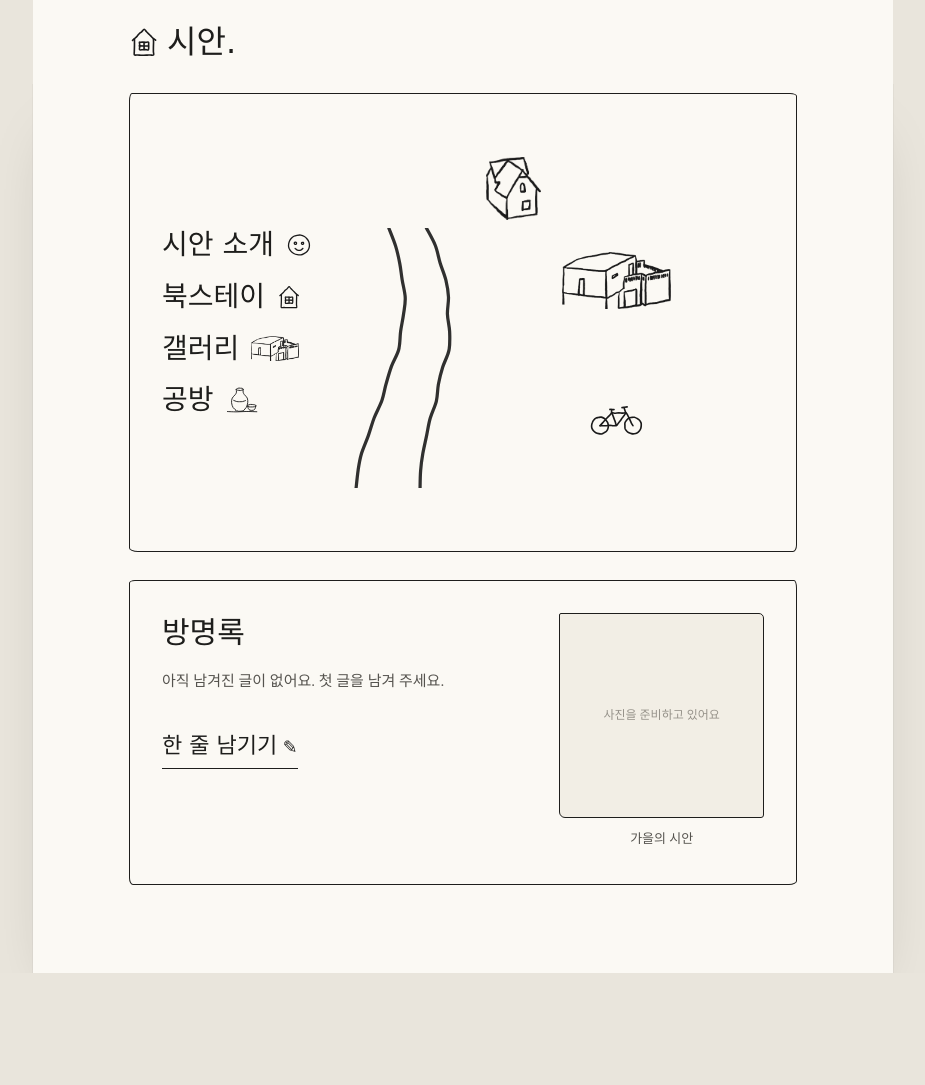
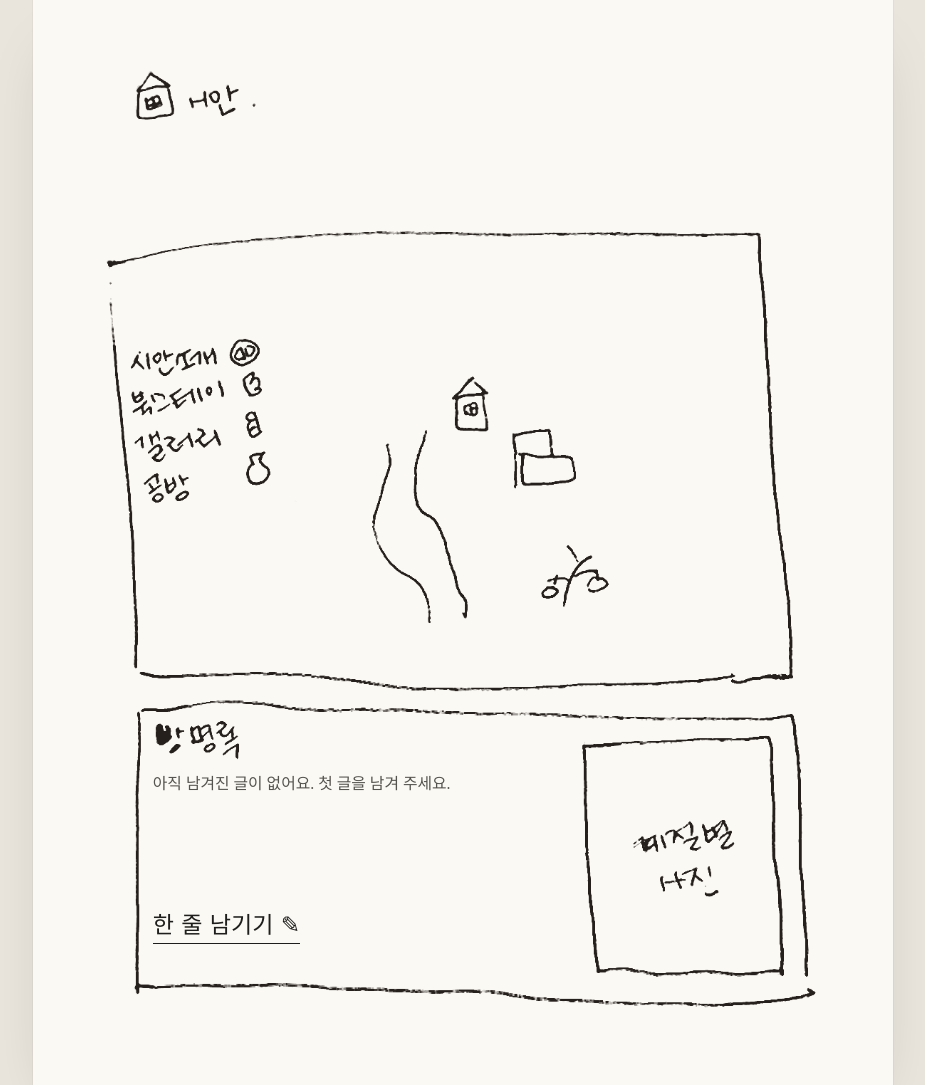
Before and after one commit to poripong85-coder/cyan, a plain HTML site: page index.html in a window 1280 px wide. Shown: the whole page, without its empty margins (177-1102 px from the left). Before the commit the page ends 973 px from the top, so only its background shows below. Drawn offline with Linux system fonts and the light colour scheme; a web font is replaced by a local one.

Commit message:
Use the hand-drawn sketch itself as the home page
- Extract the pen lines from the sketch photo onto a transparent image
- Overlay invisible links on the menu words, house, gallery and bicycle
- Place guestbook entries and the 'leave a note' link inside the drawn
  guestbook box; a seasonal photo fills the drawn square when set
- Remove the redrawn home artwork

Co-Authored-By: Claude Opus 5.5 <noreply@anthropic.com>
Claude-Session: https://claude.ai/code/session_01HTH2RNbxxvRCAm6F95nQgq

```diff
--- a/assets/css/style.css
+++ b/assets/css/style.css
@@ -54,6 +54,7 @@ p{ margin:0; }
 ul,ol,dl,dd{ margin:0; padding:0; list-style:none; }
 button, input, textarea{ font-family:inherit; }
 
+.sr{ position:absolute; width:1px; height:1px; overflow:hidden; clip:rect(0 0 0 0); white-space:nowrap; }
 .skip{ position:absolute; left:-9999px; top:0; z-index:300; background:var(--ink); color:var(--paper); padding:10px 16px; font-size:14px; }
 .skip:focus{ left:12px; top:12px; }
 ::selection{ background:#D9E2F1; }
@@ -147,85 +148,50 @@ button, input, textarea{ font-family:inherit; }
 @keyframes ink{ from{ opacity:0; filter:blur(3px); } to{ opacity:1; filter:none; } }
 @keyframes rise{ from{ opacity:0; transform:translateY(10px); } to{ opacity:1; transform:none; } }
 
-/* ── 홈 (스케치 그대로: 로고 · 큰 틀 · 방명록) ─────────────── */
+/* ── 홈: 손그림 그대로 (assets/img/book/home-sketch.png) ──────── */
 
-.home .head-chapter, .home .head-side{ visibility:hidden; }
-.home .site-head{ background:var(--paper); backdrop-filter:none; -webkit-backdrop-filter:none; position:relative; }
-.home .head-in{ height:84px; }
-.home .head-title img{ width:30px; }
-.home .head-title span{ font-size:32px; }
-.home-main{ padding:8px var(--pad) clamp(48px,8vw,88px); }
+.home .site-head{ display:none; }
+.home-main{ padding:clamp(28px,6vw,64px) clamp(14px,5vw,56px) clamp(40px,7vw,72px); }
 
-.home-frame{
-  display:grid; grid-template-columns:minmax(150px,30%) minmax(0,1fr);
-  aspect-ratio:16/11;
-  border:1.5px solid var(--ink); border-radius:3px 7px 4px 9px / 8px 3px 7px 4px;
-  padding:clamp(18px,3vw,32px);
-  animation:rise 1s var(--ease) both;
+.sketch{ position:relative; max-width:720px; margin:0 auto; container-type:inline-size; animation:ink 1.2s var(--ease) both; }
+.sketch-img{ width:100%; height:auto; }
+
+/* 누를 수 있는 자리 (그림 위에 투명하게) */
+.spot{ position:absolute; display:block; border-radius:10px; transition:background .25s; }
+.spot--line:hover, .spot--line:focus-visible{ background:linear-gradient(transparent 62%, rgba(43,77,143,.18) 62% 88%, transparent 88%); }
+.spot--pic span{
+  position:absolute; left:50%; top:100%; transform:translate(-50%,-2px);
+  font-family:var(--pen); font-size:max(15px,2.6cqw); line-height:1; white-space:nowrap; color:var(--blue);
+  opacity:0; transition:opacity .25s, transform .3s var(--ease); pointer-events:none;
 }
-.home-menu{ display:flex; flex-direction:column; justify-content:center; gap:clamp(10px,2vw,18px); }
-.home-menu a{ display:flex; align-items:center; gap:12px; width:fit-content; transition:color .2s, transform .3s var(--ease); }
-.home-menu span{ font-family:var(--pen); font-size:clamp(22px,2.8vw,28px); line-height:1.2; }
-.home-menu img{ height:26px; width:auto; max-width:48px; object-fit:contain; }
-.home-menu a:hover{ color:var(--blue); transform:translateX(4px); }
+.spot--pic:hover, .spot--pic:focus-visible{ background:rgba(43,77,143,.07); }
+.spot--pic:hover span, .spot--pic:focus-visible span{ opacity:1; transform:translate(-50%,4px); }
+.spot:focus-visible{ outline:1.5px dashed var(--blue); outline-offset:2px; }
 
-.village{ position:relative; }
-.village-river{ position:absolute; left:2%; top:26%; height:66%; width:auto; opacity:.9; }
-.village-spot{ position:absolute; display:flex; flex-direction:column; align-items:center; }
-.village-spot img{ width:100%; height:auto; transition:transform .4s var(--ease); }
-.village-spot span{
-  margin-top:6px; font-family:var(--pen); font-size:18px; line-height:1; white-space:nowrap; color:var(--blue);
-  opacity:0; transform:translateY(-4px); transition:opacity .3s, transform .3s var(--ease);
+/* 방명록 칸 */
+.sketch-guest{ position:absolute; display:flex; flex-direction:column; justify-content:space-between; overflow:hidden; padding-top:1cqw; }
+.sketch-guest .guest-list{ overflow:hidden; }
+.sketch-guest .guest-list li + li{ margin-top:1.4cqw; padding-top:1.4cqw; border-top:1px dashed var(--rule); }
+.sketch-guest .guest-text{ font-size:max(11px,2.3cqw); line-height:1.6; display:-webkit-box; -webkit-line-clamp:2; -webkit-box-orient:vertical; overflow:hidden; }
+.sketch-guest .guest-by{ font-size:max(10px,1.7cqw); color:var(--ink-3); }
+.sketch-guest .guest-empty{ font-size:max(11px,2.2cqw); color:var(--ink-2); }
+.guest-open{
+  align-self:flex-start; border:0; background:none; padding:0 0 2px; cursor:pointer;
+  font-family:var(--pen); font-size:max(14px,3.2cqw); line-height:1.3; color:var(--ink); border-bottom:1px solid var(--ink);
+  transition:color .2s, border-color .2s;
 }
-.village-spot:hover img, .village-spot:focus-visible img{ transform:translateY(-5px) rotate(-2deg); }
-.village-spot:hover span, .village-spot:focus-visible span{ opacity:1; transform:none; }
-.village-house{ left:34%; top:8%; width:13%; }
-.village-gallery{ left:52%; top:32%; width:26%; }
-.village-bike{ left:58%; top:70%; width:14%; }
+.guest-open:hover{ color:var(--blue); border-bottom-color:var(--blue); }
+.guest-form{ display:grid; gap:18px; margin-top:16px; }
+.guest-form .btn{ justify-self:start; }
+.guest-thanks{ font-size:15px; color:var(--ink-2); margin-top:12px; }
 
-.home-guest{
-  display:grid; grid-template-columns:minmax(0,1fr) 34%; gap:clamp(18px,3vw,32px); align-items:start;
-  margin-top:clamp(18px,3vw,28px);
-  border:1.5px solid var(--ink); border-radius:6px 3px 8px 4px / 3px 8px 4px 7px;
-  padding:clamp(18px,3vw,32px);
-  animation:rise 1s var(--ease) .15s both;
-}
-.guest-title{ font-size:30px; margin-bottom:14px; }
-.guest-list li{ padding:12px 0; border-bottom:1px solid var(--rule-2); }
-.guest-list li:first-child{ padding-top:0; }
-.guest-text{ font-size:15.5px; line-height:1.8; }
-.guest-by{ font-size:12.5px; color:var(--ink-3); }
-.guest-empty{ font-size:15px; color:var(--ink-2); border-bottom:0 !important; }
-.guest-write{ margin-top:16px; }
-.guest-write summary{
-  display:inline-block; cursor:pointer; list-style:none;
-  font-family:var(--pen); font-size:22px; border-bottom:1px solid var(--ink);
-}
-.guest-write summary::-webkit-details-marker{ display:none; }
-.guest-write summary::after{ content:" ✎"; font-size:.8em; }
-.guest-write[open] summary{ margin-bottom:16px; }
-.guest-write form{ display:grid; gap:16px; max-width:28em; }
-.guest-write .btn{ justify-self:start; min-height:40px; padding:0 22px; font-size:14px; }
-.guest-thanks{ font-size:15px; color:var(--ink-2); }
-
-.season{ margin:0; }
-.season-photo{
-  position:relative; aspect-ratio:1/1; overflow:hidden;
-  border:1.5px solid var(--ink); border-radius:2px 5px 3px 6px;
-  display:grid; place-items:center; text-align:center; background:var(--tint);
-}
-.season-photo img{ position:absolute; inset:0; width:100%; height:100%; object-fit:cover; }
-.season-photo span{ font-family:var(--pen); font-size:26px; line-height:1.3; }
-.season-photo small{ display:block; font-family:var(--serif); font-size:12px; color:var(--ink-3); }
-.season figcaption{ margin-top:8px; text-align:center; font-size:13px; color:var(--ink-2); }
-
-@media (max-width:700px){
-  .home-frame{ grid-template-columns:1fr; aspect-ratio:auto; gap:18px; }
-  .home-menu{ display:grid; grid-template-columns:1fr 1fr; gap:12px 16px; }
-  .village{ aspect-ratio:4/3; }
-  .village-spot span{ opacity:1; transform:none; font-size:15px; }
-  .home-guest{ grid-template-columns:1fr; }
-  .season{ max-width:300px; width:100%; justify-self:center; }
+/* 계절별 사진 칸 */
+.sketch-season{ position:absolute; margin:0; overflow:hidden; }
+.sketch-season.has-photo{ background:var(--paper); }
+.sketch-season img{ width:100%; height:100%; object-fit:cover; }
+.sketch-season figcaption{
+  position:absolute; left:0; right:0; bottom:0; padding:4px 8px;
+  background:rgba(251,249,244,.85); text-align:center; font-family:var(--pen); font-size:max(14px,2.4cqw);
 }
 
 /* 소개된 곳 */
--- a/assets/js/home.js
+++ b/assets/js/home.js
@@ -1,18 +1,20 @@
-/* CYAN — 홈: 방명록 · 계절 사진 (data.js 에서 자동) */
+/* CYAN — 홈 (손그림 위): 방명록 · 계절 사진 (data.js 에서 자동) */
 (function () {
   'use strict';
 
   var C = window.CYAN, u = C.util, d = C.data;
   var $ = function (id) { return document.getElementById(id); };
 
-  /* 방명록 ------------------------------------------------------- */
+  /* 방명록: 그린 네모 안에 최근 글 세 개 ----------------------- */
   var list = d.guestbook || [];
-  $('guestList').innerHTML = list.length ? list.slice(0, 6).map(function (g) {
-    return '<li>' +
-      '<p class="guest-text">' + u.esc(g.text) + '</p>' +
-      '<p class="guest-by">' + u.esc(g.name) + (g.date ? ' · ' + u.dateLabel(g.date, false) : '') + '</p>' +
-    '</li>';
+  $('guestList').innerHTML = list.length ? list.slice(0, 3).map(function (g) {
+    return '<li><p class="guest-text">' + u.esc(g.text) + '</p>' +
+      '<p class="guest-by">— ' + u.esc(g.name) + (g.date ? ', ' + u.dateLabel(g.date, false) : '') + '</p></li>';
   }).join('') : '<li class="guest-empty">아직 남겨진 글이 없어요. 첫 글을 남겨 주세요.</li>';
+
+  /* 남기기 (대화상자) */
+  var modal = u.dialog($('guestModal'));
+  $('guestOpen').addEventListener('click', function () { modal.open(); $('gName').focus(); });
 
   var form = $('guestForm');
   form.addEventListener('submit', function (e) {
@@ -37,12 +39,13 @@
     });
   });
 
-  /* 계절 사진 ---------------------------------------------------- */
+  /* 계절별 사진: 사진이 있으면 그린 네모를 채움 (없으면 손글씨 그대로) */
   var m = new Date().getMonth() + 1;
   var key = m >= 3 && m <= 5 ? 'spring' : m >= 6 && m <= 8 ? 'summer' : m >= 9 && m <= 11 ? 'autumn' : 'winter';
   var s = (d.seasons || {})[key] || {};
-  $('seasonCaption').textContent = s.caption || '';
-  $('seasonPhoto').innerHTML = s.image
-    ? '<img src="' + u.esc(s.image) + '" alt="' + u.esc(s.caption || '') + '">'
-    : '<span><small>사진을 준비하고 있어요</small></span>';
+  if (s.image) {
+    $('season').innerHTML = '<img src="' + u.esc(s.image) + '" alt="' + u.esc(s.caption || '') + '">' +
+      (s.caption ? '<figcaption>' + u.esc(s.caption) + '</figcaption>' : '');
+    $('season').classList.add('has-photo');
+  }
 })();
--- a/index.html
+++ b/index.html
@@ -56,57 +56,53 @@
 
 <main id="main" class="home-main">
 
-<!-- ───────────────────────── 큰 틀: 메뉴 + 마을 그림 ───────────────────────── -->
-<section class="home-frame" aria-label="시안 둘러보기">
-  <nav class="home-menu" aria-label="주요 메뉴">
-    <a href="about.html"><span>시안 소개</span><img src="assets/img/book/icon-about.svg" alt=""></a>
-    <a href="stay.html"><span>북스테이</span><img src="assets/img/book/logo-house.svg" alt=""></a>
-    <a href="gallery.html"><span>갤러리</span><img src="assets/img/book/icon-gallery.png" alt=""></a>
-    <a href="workshop.html"><span>공방</span><img src="assets/img/book/icon-workshop.svg" alt=""></a>
+<!-- 홈은 손그림 그대로: assets/img/book/home-sketch.png 위에 누를 수 있는 자리만 얹었습니다.
+     그림을 바꾸면 아래 style 의 left/top/width/height (그림 기준 %) 를 맞춰 주세요. -->
+<div class="sketch">
+  <img class="sketch-img" src="assets/img/book/home-sketch.png" width="1011" height="1333"
+       alt="손으로 그린 시안 홈 화면: 왼쪽 위 집 그림과 '시안.' 글씨, 큰 네모 안 왼쪽에 시안 소개 · 북스테이 · 갤러리 · 공방 메뉴와 작은 그림, 오른쪽에 강과 집과 갤러리 건물과 자전거, 아래 네모에 방명록과 계절별 사진 칸">
+
+  <h1 class="sr">시안 — 예술적으로 쉬다.</h1>
+
+  <a class="spot" style="left:3.96%;top:0.60%;width:17.80%;height:5.25%" href="index.html" aria-label="시안 처음"></a>
+
+  <nav aria-label="주요 메뉴">
+    <a class="spot spot--line" style="left:3.46%;top:28.73%;width:19.29%;height:3.98%" href="about.html" aria-label="시안 소개"></a>
+    <a class="spot spot--line" style="left:3.46%;top:32.71%;width:19.29%;height:3.90%" href="stay.html" aria-label="북스테이"></a>
+    <a class="spot spot--line" style="left:3.46%;top:36.76%;width:19.29%;height:4.35%" href="gallery.html" aria-label="갤러리"></a>
+    <a class="spot spot--line" style="left:4.95%;top:41.11%;width:19.29%;height:5.10%" href="workshop.html" aria-label="공방"></a>
   </nav>
 
-  <!-- 마을 그림: 집 · 갤러리 · 자전거를 누르면 그 페이지로 -->
-  <div class="village">
-    <img class="village-river" src="assets/img/book/river.svg" alt="">
-    <a class="village-spot village-house" href="stay.html">
-      <img src="assets/img/book/icon-house.png" alt="" width="289" height="331">
-      <span>북스테이</span>
-    </a>
-    <a class="village-spot village-gallery" href="gallery.html">
-      <img src="assets/img/book/icon-gallery.png" alt="" width="676" height="351">
-      <span>갤러리</span>
-    </a>
-    <a class="village-spot village-bike" href="about.html#visit">
-      <img src="assets/img/book/bike.svg" alt="">
-      <span>오시는 길</span>
-    </a>
-  </div>
-</section>
+  <a class="spot spot--pic" style="left:48.27%;top:32.71%;width:5.93%;height:6.15%" href="stay.html" aria-label="북스테이 (집 그림)"><span>북스테이</span></a>
+  <a class="spot spot--pic" style="left:56.58%;top:38.26%;width:9.50%;height:6.45%" href="gallery.html" aria-label="갤러리 (건물 그림)"><span>갤러리</span></a>
+  <a class="spot spot--pic" style="left:60.14%;top:50.11%;width:10.58%;height:7.50%" href="about.html#visit" aria-label="오시는 길 (자전거 그림)"><span>오시는 길</span></a>
 
-<!-- ───────────────────────── 방명록 + 계절 사진 ───────────────────────── -->
-<section class="home-guest" aria-labelledby="guestTitle">
-  <div class="guest">
-    <h2 class="guest-title" id="guestTitle">방명록</h2>
+  <!-- 방명록: 그린 네모 안에 글이 들어갑니다 -->
+  <section class="sketch-guest" style="left:6.92%;top:73.37%;width:58.36%;height:19.35%" aria-label="방명록">
     <ul class="guest-list" id="guestList"></ul>
+    <button class="guest-open" type="button" id="guestOpen">한 줄 남기기 ✎</button>
+  </section>
 
-    <details class="guest-write">
-      <summary>한 줄 남기기</summary>
-      <form id="guestForm" novalidate>
+  <!-- 계절별 사진: 사진을 넣으면 그린 네모를 채웁니다 -->
+  <figure class="sketch-season" style="left:68.05%;top:72.62%;width:23.94%;height:22.13%" id="season"></figure>
+</div>
+
+</main>
+
+<dialog class="modal" id="guestModal" aria-labelledby="guestModalTitle">
+  <div class="modal-in">
+    <button class="modal-x" type="button" data-close aria-label="닫기">×</button>
+    <div class="modal-body">
+      <h2 class="modal-title" id="guestModalTitle">방명록</h2>
+      <form id="guestForm" class="guest-form" novalidate>
         <div class="field"><label for="gName">이름</label><input id="gName" autocomplete="name" required maxlength="20"></div>
-        <div class="field"><label for="gText">남기실 말</label><textarea id="gText" rows="2" required maxlength="300" placeholder="다녀가신 이야기를 들려주세요"></textarea></div>
+        <div class="field"><label for="gText">남기실 말</label><textarea id="gText" rows="3" required maxlength="300" placeholder="다녀가신 이야기를 들려주세요"></textarea></div>
         <button class="btn" type="submit" id="guestSubmit">남기기</button>
         <p class="form-msg" id="guestMsg" role="status"></p>
       </form>
-    </details>
+    </div>
   </div>
-
-  <figure class="season" id="season">
-    <div class="season-photo" id="seasonPhoto"></div>
-    <figcaption id="seasonCaption">계절의 시안</figcaption>
-  </figure>
-</section>
-
-</main>
+</dialog>
 </div><!-- /.sheet -->
 
 <script src="assets/js/data.js" defer></script>
```
Also changed, not shown: assets/img/book/bike.svg (deleted), assets/img/book/home-sketch.png (added), assets/img/book/icon-about.svg (deleted), assets/img/book/river.svg (deleted), 1 other file.
